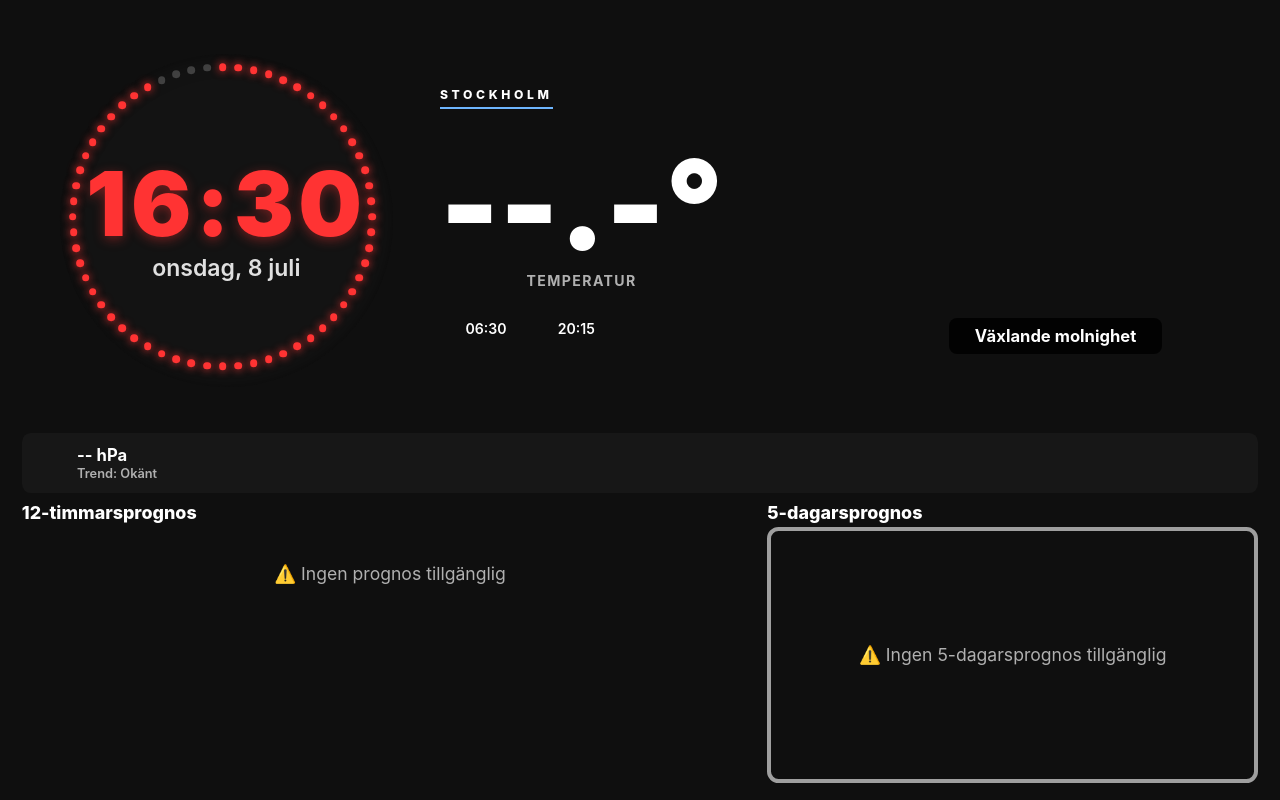
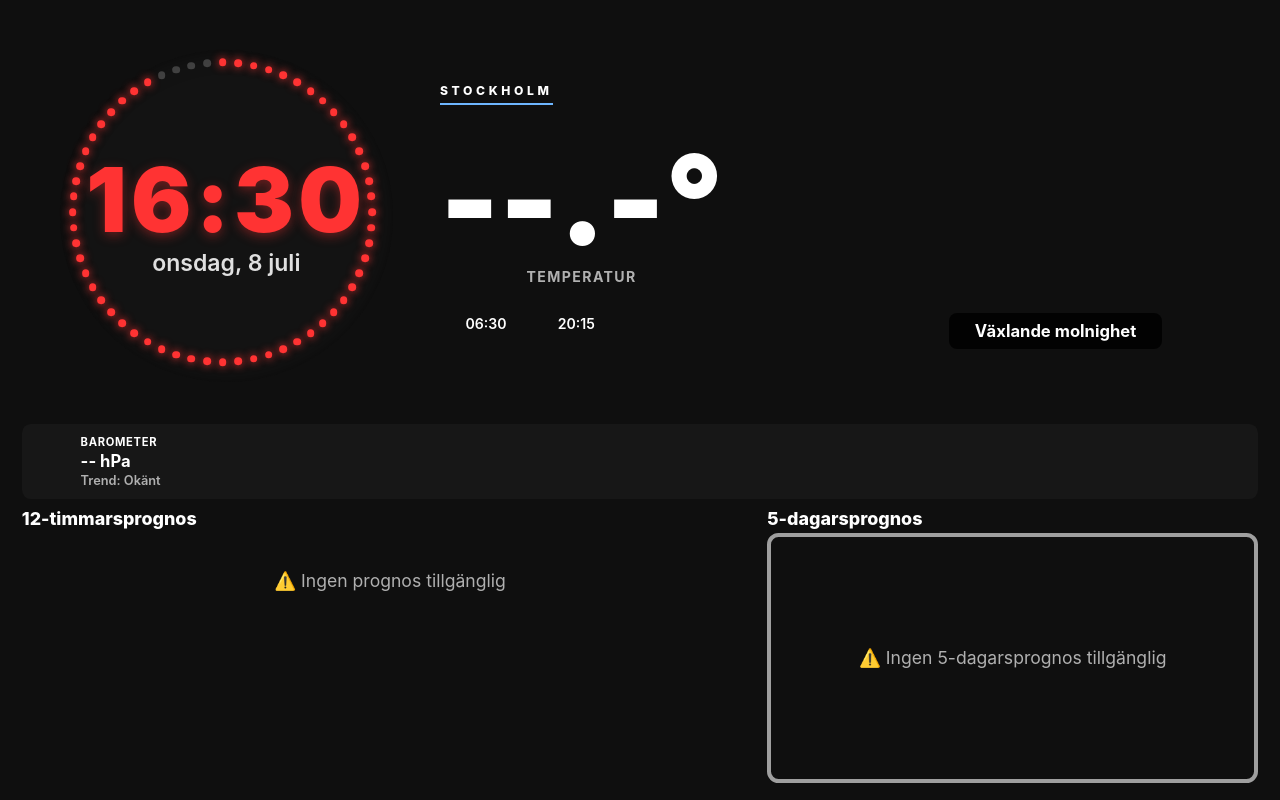
Before and after one commit to cgillinger/flask-weather, a Flask app: page / in a window 1280 px wide. Run offline with Flask 3, Linux system fonts and the light colour scheme; parts of the project's set-up code (start-up, migrations or seed data) failed here and were passed over; some web fonts are replaced.

Commit message:
Unified data-point tile design: aligned uppercase titles, left icon column
All four mid-zone tiles (humidity, barometer, air quality, UV) now share
one anatomy: icon column on the left (vertically centered over the text
block), white uppercase title on the same baseline across all tiles, and
left-aligned value lines beneath. New i18n title keys in all 8 languages;
FMT_HUMIDITY reduced to the bare value. Barometer icon enlarged to match
the UV sun and given its trend color: the CSS targets the container
(.barometer-icon-container.rising etc.) but JS put the classes on the
inner icon, so the color never applied. Dead barometer-desc-line removed.
Dev param ?uv_mock=<value> forces the UV tile for design review.

Co-Authored-By: Claude Fable 5 <noreply@anthropic.com>

```diff
--- a/static/css/colors.css
+++ b/static/css/colors.css
@@ -60,6 +60,9 @@
     --barometer-falling: #d32f2f;    /* Röd - fallande (försämrat väder) */
     --barometer-stable: #666666;     /* Grå - stabilt (neutral) */
 
+    /* ========== LUFTFUKTIGHET ========== */
+    --humidity-icon: #4A9EFF;        /* Blå - samma som accent/regn */
+
     /* ========== LUFTKVALITET (Använder UV-färger) ========== */
     --air-good: var(--uv-low);       /* Grön - bra luftkvalitet */
     --air-moderate: var(--uv-moderate); /* Gul - måttlig luftkvalitet */
@@ -100,6 +103,9 @@
 }
 
 /* ========== CSS-KLASSER FÖR FÄRGKODNING ========== */
+
+/* Luftfuktighetsikon (mid-zone-rutan) */
+.humidity-icon { color: var(--humidity-icon); }
 
 /* UV-index klasser (används i HTML) */
 .uv-low { color: var(--uv-low) !important; }
--- a/static/css/styles.css
+++ b/static/css/styles.css
@@ -411,11 +411,17 @@ body {
     grid-template-columns: repeat(auto-fit, minmax(0, 1fr)) !important;
 }
 
+/* Unified tile anatomy: [icon column] + [text column].
+   The text column starts at the tile top so the uppercase titles line up
+   across all four tiles regardless of how many value lines each one has.
+   The icon column stretches over the full tile and centers its icon
+   vertically (the "UV icon spans two lines" look, applied everywhere). */
 .data-point {
     display: flex;
-    align-items: center;
-    justify-content: center;
-    gap: 0.5rem;
+    align-items: stretch;
+    justify-content: flex-start;
+    text-align: left;
+    gap: clamp(0.5rem, 0.7vw, 0.8rem);
     padding: clamp(0.6rem, 0.9vw, 1.1rem);
     background: rgba(255, 255, 255, 0.03);
     border-radius: clamp(0.5rem, 0.7vw, 0.9rem);
@@ -434,19 +440,49 @@ body {
     font-size: clamp(1.4rem, 2vw, 2.5rem);
 }
 
-/* Barometer special layout */
-.barometer-detail {
-    justify-content: flex-start;
-}
-
-.barometer-icon-container {
+.dp-icon {
     display: flex;
     align-items: center;
     justify-content: center;
-    width: clamp(2.2rem, 2.8vw, 3.2rem);
-    height: clamp(2.2rem, 2.8vw, 3.2rem);
+    width: clamp(2.4rem, 3vw, 3.4rem);
+    flex-shrink: 0;
+}
+
+.dp-info {
+    display: flex;
+    flex-direction: column;
+    justify-content: flex-start;
+    gap: 0.1rem;
+    min-width: 0;
+}
+
+.dp-title {
+    color: #fff;
+    text-transform: uppercase;
+    letter-spacing: 0.06em;
+    font-size: clamp(0.7rem, 0.85vw, 1rem);
+    font-weight: 700;
+    white-space: nowrap;
+}
+
+.dp-value {
+    font-weight: 700;
+    font-size: clamp(1rem, 1.3vw, 1.5rem);
+    white-space: nowrap;
+}
+
+.dp-sub {
+    font-size: clamp(0.75rem, 1vw, 1.2rem);
+    font-weight: 600;
+    color: var(--text-secondary);
+    white-space: nowrap;
+}
+
+/* Barometer: round trend-colored badge around the icon */
+.barometer-icon-container {
+    align-self: center;
+    height: clamp(2.4rem, 3vw, 3.4rem);
     border-radius: 50%;
-    flex-shrink: 0;
 }
 
 .barometer-icon-container.rising {
@@ -473,28 +509,6 @@ body {
 .barometer-icon-container.stable {
     background: rgba(102, 102, 102, 0.2);
     color: var(--barometer-stable);
-}
-
-.barometer-info {
-    display: flex;
-    flex-direction: column;
-    gap: 0.1rem;
-}
-
-.barometer-pressure-line {
-    font-weight: 700;
-    font-size: clamp(1rem, 1.3vw, 1.5rem);
-    white-space: nowrap;
-}
-
-.barometer-trend-line {
-    font-size: clamp(0.75rem, 1vw, 1.2rem);
-    color: var(--text-secondary);
-    white-space: nowrap;
-}
-
-.barometer-desc-line {
-    display: none;
 }
 
 /* UV färgschema */
--- a/static/js/dashboard-components/air-quality-display.js
+++ b/static/js/dashboard-components/air-quality-display.js
@@ -35,7 +35,7 @@ const AirQualityDisplay = {
         if (km < 1) dist = Math.round(km * 1000) + ' m';
         else if (km < 10) dist = km.toFixed(1).replace('.', ',') + ' km';
         else dist = Math.round(km) + ' km';
-        return '<div class="barometer-trend-line" style="opacity:.7;font-size:.82em;margin-top:.05rem">' +
+        return '<div class="dp-sub" style="opacity:.7;font-size:.82em;margin-top:.05rem">' +
                '<i class="fas fa-location-dot" style="font-size:.82em;margin-right:.3em;opacity:.75"></i>' +
                dist + '</div>';
     },
@@ -60,39 +60,40 @@ const AirQualityDisplay = {
         container.classList.remove('netatmo-hidden');
         container.style.display = '';
 
-        const label = t('AQ_LABEL');
         const preStyle = 'opacity:.55;font-size:.72em;letter-spacing:.04em;font-weight:600;text-transform:uppercase';
         let leafLevel = 'good';
-        let infoHtml = '';
+        let infoHtml = `<div class="dp-title">${t('AQ_LABEL')}</div>`;
 
         if (showIndoor && showOutdoor) {
             const inLevel = this._co2Level(co2);
             const outLevel = outdoor.level || 'good';
             leafLevel = this._worse(inLevel, outLevel);
-            infoHtml =
-                `<div class="barometer-trend-line" style="margin-bottom:.05rem">${label}</div>` +
-                `<div class="barometer-pressure-line"><span style="${preStyle}">${t('AQ_INDOOR_SHORT')}</span> ` +
-                `<span style="color:var(--text-primary)">${Math.round(co2)} ppm</span></div>` +
-                `<div class="barometer-pressure-line"><span style="${preStyle}">${t('AQ_OUTDOOR_SHORT')}</span> ` +
-                `<span style="color:var(--text-primary)">AQI ${outdoor.aqi}</span></div>`;
+            infoHtml +=
+                `<div class="dp-value"><span style="${preStyle}">${t('AQ_INDOOR_SHORT')}</span> ` +
+                `${Math.round(co2)} ppm</div>` +
+                `<div class="dp-value"><span style="${preStyle}">${t('AQ_OUTDOOR_SHORT')}</span> ` +
+                `AQI ${outdoor.aqi}</div>`;
         } else if (showIndoor) {
             leafLevel = this._co2Level(co2);
-            infoHtml =
-                `<div class="barometer-pressure-line" style="color:var(--text-primary)">${Math.round(co2)} ppm</div>` +
-                `<div class="barometer-trend-line">${label} (${t('AQ_INDOOR')})</div>`;
+            infoHtml +=
+                `<div class="dp-value">${Math.round(co2)} ppm</div>` +
+                `<div class="dp-sub">${t('AQ_INDOOR')}</div>`;
         } else {
             leafLevel = outdoor.level || 'good';
             const band = t('AQI_BAND_' + (outdoor.band || 'good'));
-            infoHtml =
-                `<div class="barometer-pressure-line" style="color:var(--text-primary)">AQI ${outdoor.aqi} · ${band}</div>` +
-                `<div class="barometer-trend-line">${label} (${t('AQ_OUTDOOR')})</div>` +
+            infoHtml +=
+                `<div class="dp-value">AQI ${outdoor.aqi} · ${band}</div>` +
+                `<div class="dp-sub">${t('AQ_OUTDOOR')}</div>` +
                 this._distanceLine(outdoor);
         }
 
         container.innerHTML = '';
-        container.appendChild(FontAwesomeRenderer.createLeafIcon(leafLevel));
+        const iconWrap = document.createElement('span');
+        iconWrap.className = 'dp-icon';
+        iconWrap.appendChild(FontAwesomeRenderer.createLeafIcon(leafLevel));
+        container.appendChild(iconWrap);
         const info = document.createElement('div');
-        info.className = 'barometer-info';
+        info.className = 'dp-info';
         info.id = 'air-quality';  // keep the id for backwards compatibility
         info.innerHTML = infoHtml;
         container.appendChild(info);
--- a/static/js/dashboard-components/barometer-display.js
+++ b/static/js/dashboard-components/barometer-display.js
@@ -126,22 +126,18 @@ class BarometerDisplay {
             // Clear existing content
             iconElement.innerHTML = '';
 
+            // Size comes from the shared .data-point i rule (same as the UV icon)
             barometerIcon = WeatherIconRenderer.createIcon('wi-barometer', []);
             barometerIcon.style.cssText = `
-                font-size: clamp(20px, 2rem, 26px);
                 display: inline-block;
                 line-height: 1;
                 text-shadow: 0 1px 2px rgba(0,0,0,0.1), 0 0 1px currentColor;
                 filter: drop-shadow(0 1px 2px rgba(0,0,0,0.1)) drop-shadow(0 0 1px currentColor);
                 transition: color 0.3s ease;
-                margin-top: 2px;
             `;
 
             iconElement.appendChild(barometerIcon);
         }
-
-        // Remove all trend classes
-        barometerIcon.classList.remove('rising', 'falling', 'stable', 'na', 'rising-fast', 'falling-fast');
 
         // Add color class based on trend (five-step; the fast steps get their own class)
         const classMap = {
@@ -154,7 +150,13 @@ class BarometerDisplay {
         };
 
         const cssClass = classMap[trend] || 'na';
-        barometerIcon.classList.add(cssClass);
+
+        // The trend classes go on the CONTAINER (.barometer-icon-container.rising etc.
+        // in styles.css colors both badge background and icon) - they previously landed
+        // on the inner icon only, where no CSS rule matched, so the icon stayed gray.
+        const allClasses = ['rising', 'falling', 'stable', 'na', 'rising-fast', 'falling-fast'];
+        iconElement.classList.remove(...allClasses);
+        iconElement.classList.add(cssClass);
 
         console.log(`🎨 Barometer-ikon: ${trend} → ${cssClass}`);
     }
--- a/static/js/dashboard-components/fontawesome-renderer.js
+++ b/static/js/dashboard-components/fontawesome-renderer.js
@@ -29,9 +29,7 @@ class FontAwesomeRenderer {
 
         // CENTRALIZED COLOR CODING: use ColorManager instead of hardcoded values
         icon.style.color = ColorManager.getAirQualityColor(airQualityLevel);
-        icon.style.fontSize = 'clamp(21px, 2.1rem, 28px)';
         icon.style.display = 'inline-block';
-        icon.style.marginRight = '7px';
 
         return icon;
     }
--- a/static/js/dashboard-components/uv-display.js
+++ b/static/js/dashboard-components/uv-display.js
@@ -22,9 +22,10 @@ const UVDisplay = {
     updateUVDisplay(uvData) {
         const container = document.getElementById('uv-index-container');
         const icon = document.getElementById('uv-icon');
-        const text = document.getElementById('uv-index-text');
+        const valueLine = document.getElementById('uv-value');
+        const riskLine = document.getElementById('uv-risk-text');
 
-        if (!container || !icon || !text) {
+        if (!container || !icon || !valueLine || !riskLine) {
             console.warn('☀️ UV-element saknas i DOM');
             return;
         }
@@ -35,10 +36,11 @@ const UVDisplay = {
         // Format UV value
         const uvValue = uvData.uv_index.toFixed(1);
 
-        // Format text with two-line layout (UV value + smaller risk text on line below)
+        // Value + risk text on separate lines (unified tile anatomy, see styles.css)
         // LANGUAGE: translate via risk_level key; backend text is fallback
         const riskText = uvData.risk_level ? t(`UV_RISK_${uvData.risk_level}`) : uvData.risk_text;
-        text.innerHTML = `UV ${uvValue}<br><span class="uv-risk-text">${riskText}</span>`;
+        valueLine.textContent = `UV ${uvValue}`;
+        riskLine.textContent = riskText;
 
         // Ta bort alla gamla risk-klasser
         icon.classList.remove('uv-low', 'uv-moderate', 'uv-high', 'uv-very_high', 'uv-extreme');
@@ -66,6 +68,16 @@ const UVDisplay = {
      * Called from dashboard.js updateAllData()
      */
     async fetchAndUpdateUV() {
+        // DEV: ?uv_mock=<value> forces the tile with mock data, so the design can be
+        // reviewed without daylight/CAMS data. Never present on the kiosk URL.
+        const mock = new URLSearchParams(window.location.search).get('uv_mock');
+        if (mock !== null) {
+            const uv = parseFloat(mock) || 0;
+            const level = uv < 3 ? 'low' : uv < 6 ? 'moderate' : uv < 8 ? 'high' : uv < 11 ? 'very_high' : 'extreme';
+            this.updateUVDisplay({ uv_index: uv, risk_level: level });
+            return;
+        }
+
         try {
             // fetchWithTimeout (fetch-api-client.js): a hanging /api/uv call
             // must not block the entire update cycle on the kiosk
--- a/static/js/dashboard-views/current-weather-view.js
+++ b/static/js/dashboard-views/current-weather-view.js
@@ -283,17 +283,17 @@ function updateHumidityDisplay(humidityText) {
     humidityElement.innerHTML = '';
     humidityElement.className = 'data-point'; // FIX: data-point instead of detail-item
 
-    // STEP 4: Use WeatherIconRenderer instead of WeatherIconManager
-    const humidityIcon = WeatherIconRenderer.createIcon('wi-humidity', ['pressure-icon']);
-    humidityIcon.style.cssText = `
-        color: #4A9EFF;
-        font-size: clamp(16px, 1.6rem, 21px);
-        margin-right: 7px;
-        display: inline-block;
-    `;
+    // Unified tile anatomy (see styles.css): icon column + title/value column
+    const iconWrap = document.createElement('span');
+    iconWrap.className = 'dp-icon';
+    iconWrap.appendChild(WeatherIconRenderer.createIcon('wi-humidity', ['humidity-icon']));
 
-    humidityElement.appendChild(humidityIcon);
-    humidityElement.insertAdjacentHTML('beforeend', `<span>${humidityText}</span>`);
+    humidityElement.appendChild(iconWrap);
+    humidityElement.insertAdjacentHTML('beforeend',
+        `<div class="dp-info">` +
+        `<div class="dp-title">${t('TITLE_HUMIDITY')}</div>` +
+        `<div class="dp-value">${humidityText}</div>` +
+        `</div>`);
 
     console.log(`💧 HUMIDITY FIX: Luftfuktighetsikon skapad: wi-humidity`);
 }
--- a/static/translations/da.js
+++ b/static/translations/da.js
@@ -24,7 +24,10 @@ I18n.register('da', {
     COMPASS: 'N,NNØ,NØ,ØNØ,Ø,ØSØ,SØ,SSØ,S,SSV,SV,VSV,V,VNV,NV,NNV',
     UNKNOWN: 'Ukendt',
 
-    FMT_HUMIDITY: '{value}% Luftfugtighed',
+    TITLE_HUMIDITY: 'Luftfugtighed',
+    TITLE_BAROMETER: 'Barometer',
+    TITLE_UV: 'UV-stråling',
+    FMT_HUMIDITY: '{value}%',
     FMT_AIR_QUALITY: '{value} ppm Luftkvalitet',
     FMT_NOISE: '{value} dB Støj',
 
--- a/static/translations/de.js
+++ b/static/translations/de.js
@@ -25,7 +25,10 @@ I18n.register('de', {
     COMPASS: 'N,NNO,NO,ONO,O,OSO,SO,SSO,S,SSW,SW,WSW,W,WNW,NW,NNW',
     UNKNOWN: 'Unbekannt',
 
-    FMT_HUMIDITY: '{value}% Luftfeuchtigkeit',
+    TITLE_HUMIDITY: 'Luftfeuchtigkeit',
+    TITLE_BAROMETER: 'Barometer',
+    TITLE_UV: 'UV-Strahlung',
+    FMT_HUMIDITY: '{value}%',
     FMT_AIR_QUALITY: '{value} ppm Luftqualität',
     FMT_NOISE: '{value} dB Lärm',
 
--- a/static/translations/en.js
+++ b/static/translations/en.js
@@ -24,7 +24,10 @@ I18n.register('en', {
     COMPASS: 'N,NNE,NE,ENE,E,ESE,SE,SSE,S,SSW,SW,WSW,W,WNW,NW,NNW',
     UNKNOWN: 'Unknown',
 
-    FMT_HUMIDITY: '{value}% Humidity',
+    TITLE_HUMIDITY: 'Humidity',
+    TITLE_BAROMETER: 'Barometer',
+    TITLE_UV: 'UV radiation',
+    FMT_HUMIDITY: '{value}%',
     FMT_AIR_QUALITY: '{value} ppm Air quality',
     FMT_NOISE: '{value} dB Noise',
 
--- a/static/translations/es.js
+++ b/static/translations/es.js
@@ -27,7 +27,10 @@ I18n.register('es', {
     COMPASS: 'N,NNE,NE,ENE,E,ESE,SE,SSE,S,SSO,SO,OSO,O,ONO,NO,NNO',
     UNKNOWN: 'Desconocido',
 
-    FMT_HUMIDITY: '{value}% Humedad',
+    TITLE_HUMIDITY: 'Humedad',
+    TITLE_BAROMETER: 'Barómetro',
+    TITLE_UV: 'Radiación UV',
+    FMT_HUMIDITY: '{value}%',
     FMT_AIR_QUALITY: '{value} ppm Calidad del aire',
     FMT_NOISE: '{value} dB Ruido',
 
--- a/static/translations/fi.js
+++ b/static/translations/fi.js
@@ -25,7 +25,10 @@ I18n.register('fi', {
     COMPASS: 'N,NNE,NE,ENE,E,ESE,SE,SSE,S,SSW,SW,WSW,W,WNW,NW,NNW',
     UNKNOWN: 'Tuntematon',
 
-    FMT_HUMIDITY: '{value}% Ilmankosteus',
+    TITLE_HUMIDITY: 'Ilmankosteus',
+    TITLE_BAROMETER: 'Barometri',
+    TITLE_UV: 'UV-säteily',
+    FMT_HUMIDITY: '{value} %',
     FMT_AIR_QUALITY: '{value} ppm Ilmanlaatu',
     FMT_NOISE: '{value} dB Melu',
 
--- a/static/translations/fr.js
+++ b/static/translations/fr.js
@@ -26,7 +26,10 @@ I18n.register('fr', {
     COMPASS: 'N,NNE,NE,ENE,E,ESE,SE,SSE,S,SSO,SO,OSO,O,ONO,NO,NNO',
     UNKNOWN: 'Inconnu',
 
-    FMT_HUMIDITY: '{value}% Humidité',
+    TITLE_HUMIDITY: 'Humidité',
+    TITLE_BAROMETER: 'Baromètre',
+    TITLE_UV: 'Rayonnement UV',
+    FMT_HUMIDITY: '{value} %',
     FMT_AIR_QUALITY: '{value} ppm Qualité de l\'air',
     FMT_NOISE: '{value} dB Bruit',
 
--- a/static/translations/nb.js
+++ b/static/translations/nb.js
@@ -25,7 +25,10 @@ const NB_CATALOG = {
     COMPASS: 'N,NNØ,NØ,ØNØ,Ø,ØSØ,SØ,SSØ,S,SSV,SV,VSV,V,VNV,NV,NNV',
     UNKNOWN: 'Ukjent',
 
-    FMT_HUMIDITY: '{value}% Luftfuktighet',
+    TITLE_HUMIDITY: 'Luftfuktighet',
+    TITLE_BAROMETER: 'Barometer',
+    TITLE_UV: 'UV-stråling',
+    FMT_HUMIDITY: '{value}%',
     FMT_AIR_QUALITY: '{value} ppm Luftkvalitet',
     FMT_NOISE: '{value} dB Støy',
 
--- a/static/translations/sv.js
+++ b/static/translations/sv.js
@@ -25,7 +25,10 @@ I18n.register('sv', {
     UNKNOWN: 'Okänt',
 
     // === DATAPUNKTER (mid-zone) ===
-    FMT_HUMIDITY: '{value}% Luftfuktighet',
+    TITLE_HUMIDITY: 'Luftfuktighet',
+    TITLE_BAROMETER: 'Barometer',
+    TITLE_UV: 'UV-strålning',
+    FMT_HUMIDITY: '{value}%',
     FMT_AIR_QUALITY: '{value} ppm Luftkvalitet',
     FMT_NOISE: '{value} dB Ljud',
 
--- a/templates/index.html
+++ b/templates/index.html
@@ -121,16 +121,20 @@
 
                     <!-- Humidity -->
                     <div class="data-point" id="smhi-humidity">
-                        50% Luftfuktighet
+                        <span class="dp-icon"><i class="wi wi-humidity humidity-icon"></i></span>
+                        <div class="dp-info">
+                            <div class="dp-title" data-i18n="TITLE_HUMIDITY">Luftfuktighet</div>
+                            <div class="dp-value">--%</div>
+                        </div>
                     </div>
 
                     <!-- Barometer -->
                     <div class="data-point barometer-detail" id="barometer-detail">
-                        <span class="barometer-icon-container" id="barometer-icon"></span>
-                        <div class="barometer-info">
-                            <div class="barometer-pressure-line" id="barometer-pressure-line">-- hPa</div>
-                            <div class="barometer-trend-line" id="barometer-trend-line">Trend: Samlar data...</div>
-                            <div class="barometer-desc-line" id="barometer-desc-line" style="display: none;"></div>
+                        <span class="dp-icon barometer-icon-container" id="barometer-icon"></span>
+                        <div class="dp-info">
+                            <div class="dp-title" data-i18n="TITLE_BAROMETER">Barometer</div>
+                            <div class="dp-value" id="barometer-pressure-line">-- hPa</div>
+                            <div class="dp-sub" id="barometer-trend-line">Trend: Samlar data...</div>
                         </div>
                     </div>
 
@@ -141,8 +145,12 @@
 
                     <!-- UV Index -->
                     <div class="data-point uv-index-container" id="uv-index-container" style="display: none;">
-                        <i class="fas fa-sun uv-icon" id="uv-icon"></i>
-                        <span id="uv-index-text">UV -- (Låg risk)</span>
+                        <span class="dp-icon"><i class="fas fa-sun uv-icon" id="uv-icon"></i></span>
+                        <div class="dp-info">
+                            <div class="dp-title" data-i18n="TITLE_UV">UV-strålning</div>
+                            <div class="dp-value" id="uv-value">UV --</div>
+                            <div class="dp-sub" id="uv-risk-text">--</div>
+                        </div>
                     </div>
 
                     <!-- Sound level (Netatmo) -->
```
Also changed, not shown: CHANGELOG.md, 1 other file.
